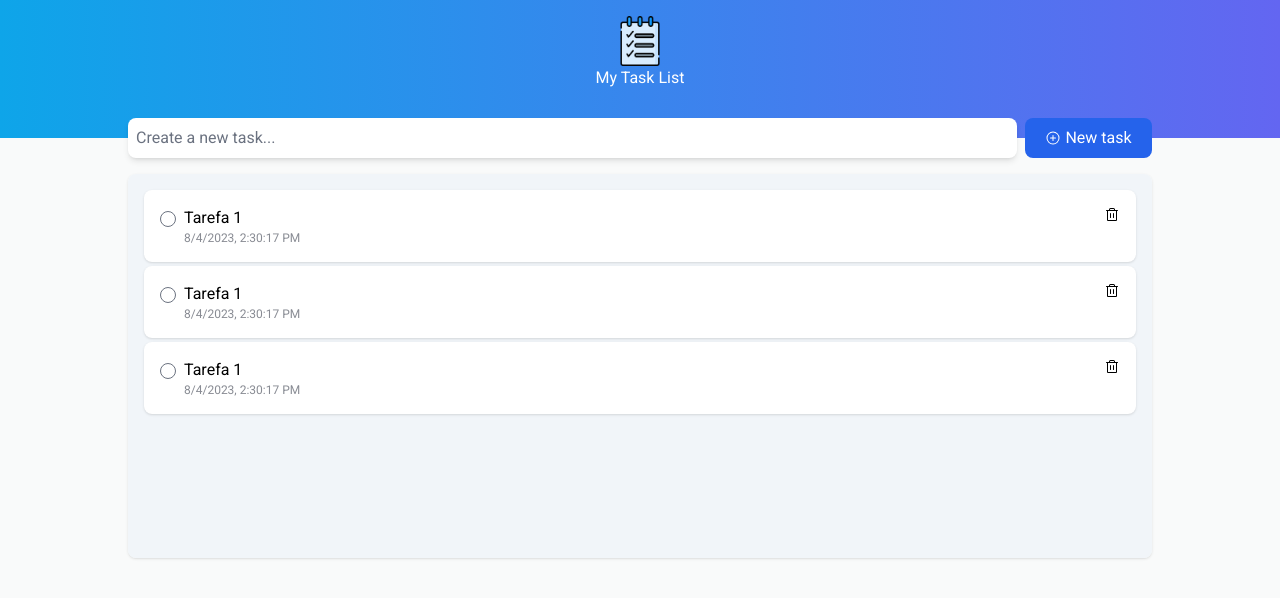
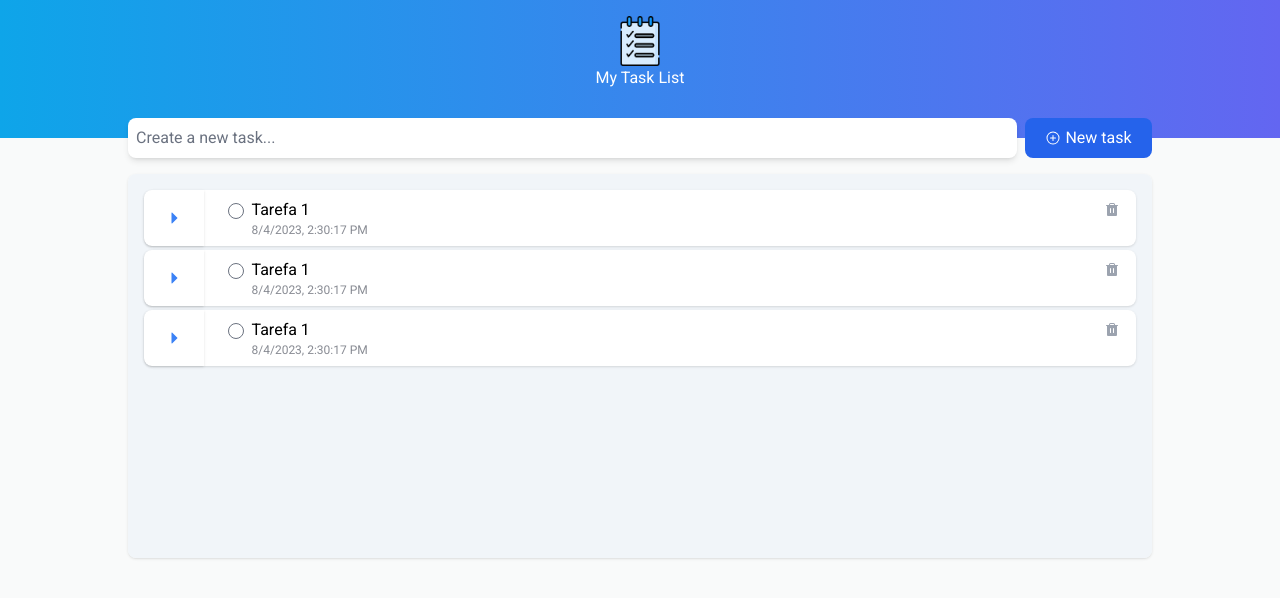
Before and after one commit to marinapsvreis/task-list, a Next.js app: page / in a window 1280 px wide. Shown: the top 598 px of the page. Built offline with nearby package versions, Linux system fonts and the light colour scheme.

Commit message:
:lipstick: Add arrow to show subtasks

```diff
--- a/src/components/TaskItem.tsx
+++ b/src/components/TaskItem.tsx
@@ -1,17 +1,26 @@
 "use client";
 
-import { Trash } from "@phosphor-icons/react";
+import { CaretDown, CaretRight, Trash } from "@phosphor-icons/react";
 import { useState } from "react";
 
 export default function TaskItem() {
 	const [checked, setChecked] = useState(false);
+	const [taskOpened, setTaskOpened] = useState(false);
 	const date = new Date();
 
 	return (
-		<div className="flex items-start justify-between p-4 bg-white rounded-lg shadow">
+		<div className="flex items-start justify-between bg-white rounded-lg shadow">
+			<div className="flex w-full gap-2">
+				<button title="Open subtasks" onClick={() => setTaskOpened(!taskOpened)} className="flex items-center justify-center w-16 text-blue-500 rounded-l-lg shadow">
+					{ taskOpened ?
+						<CaretDown size={16} weight="fill" /> :
+						<CaretRight size={16} weight="fill" />
+					}
+				</button>
+				<div className="flex justify-between w-full gap-2 px-4 py-2">
 					<div className="flex gap-2">
 						<div>
-					<input type="checkbox" className="rounded-full form-checkbox" />
+							<input type="checkbox" className="rounded-full cursor-pointer form-checkbox focus:ring-white" />
 						</div>
 						<div className="flex flex-col justify-between">
 							<h2 className={`antialiased ${checked && "line-through" }`}>Tarefa 1</h2>
@@ -19,9 +28,11 @@ export default function TaskItem() {
 						</div>
 					</div>
 					<div>
-				<button>
-					<Trash size={16} className="hover:text-red-600"/>
+						<button className="pt-1" title="Delete">
+							<Trash size={16} weight="fill" className="text-gray-400 hover:text-red-600" />
 						</button>
+					</div>
+				</div>
 			</div>
 		</div>
 	);
```
Lines whose indentation alone changed are shown as unchanged.
